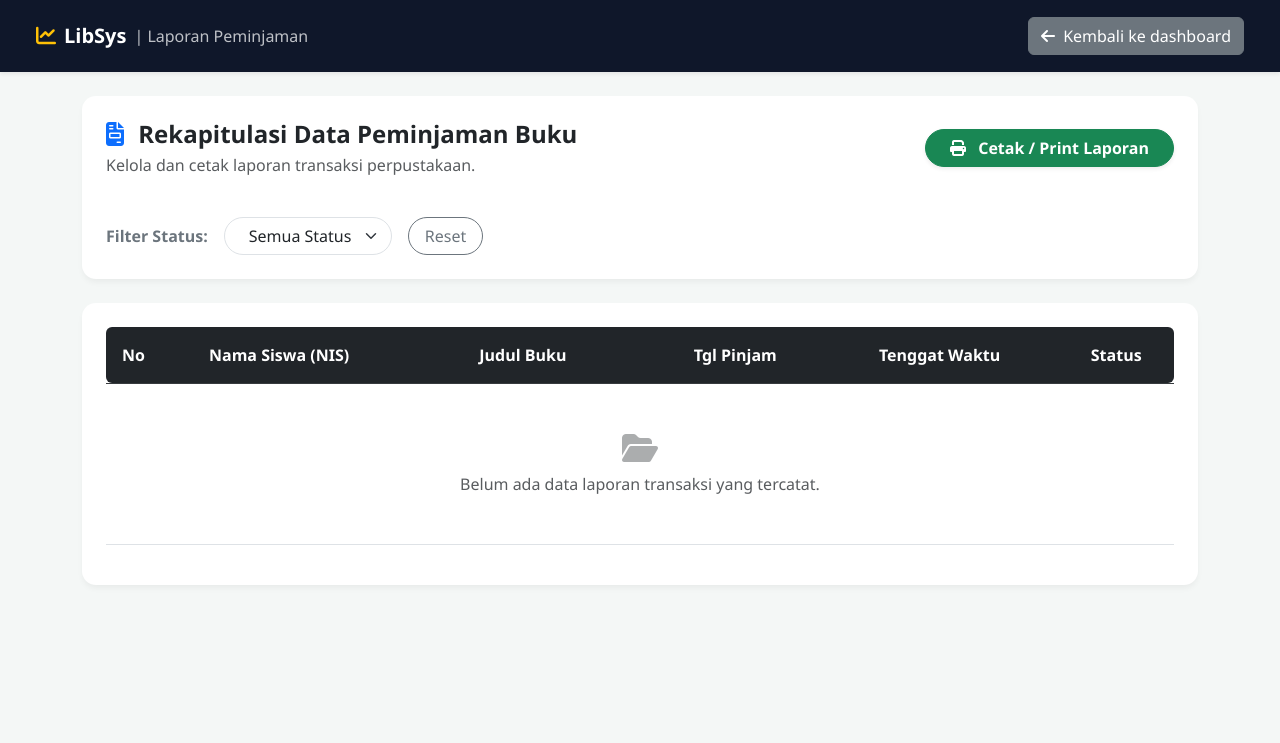
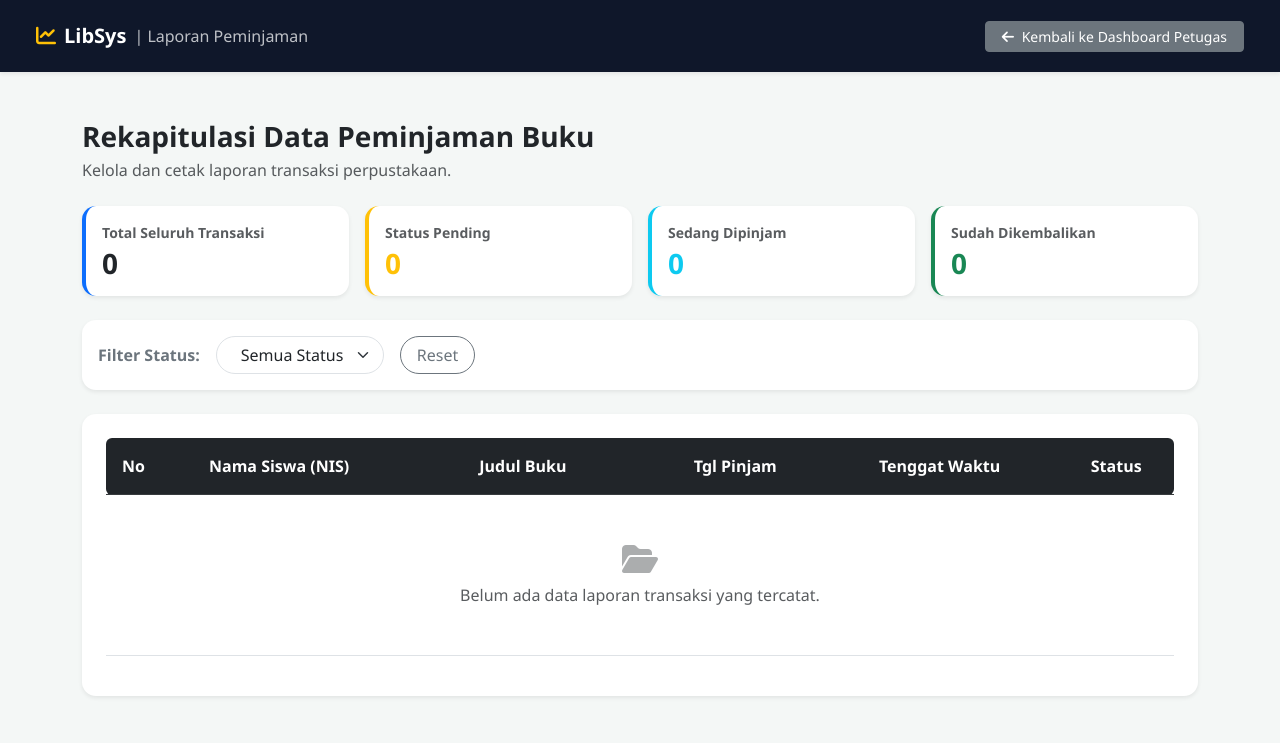
Before and after one commit to vvshareefa3-ship-it/perpustakaan-LibSys, a Laravel app: page /admin/laporan in a window 1280 px wide. Shown: the top 743 px of the page. Run offline with Laravel 9, Linux system fonts and the light colour scheme; the visitor is signed in with stand-in values (Sample User, id 1); data that the repository does not hold is empty.

Commit message:
feat(cr-skkni5): tampilkan kartu statistik agregat dan alert validasi di UI

```diff
--- a/app/Http/Controllers/LaporanController.php
+++ b/app/Http/Controllers/LaporanController.php
@@ -7,22 +7,32 @@ use App\Models\Peminjaman;
 
 class LaporanController extends Controller
 {
-   public function index(Request $request)
+  public function index(Request $request)
 {
     if (auth()->user()->peran == 'SISWA') {
         abort(403, 'Unauthorized action.');
     }
 
+    $totalPeminjaman = Peminjaman::count();
+    $totalDipinjam   = Peminjaman::where('status', 'DIPINJAM')->count();
+    $totalKembali    = Peminjaman::where('status', 'DIKEMBALIKAN')->count();
+    $totalPending    = Peminjaman::where('status', 'PENDING')->count();
+
     $query = Peminjaman::with(['buku', 'siswa']);
 
-    // Tangkap parameter status
     if ($request->has('status') && $request->status != '') {
         $query->where('status', $request->status);
     }
 
     $laporanPeminjaman = $query->latest('id_peminjaman')->get();
 
-    return view('petugas.laporan.index', compact('laporanPeminjaman'));
+    return view('petugas.laporan.index', compact(
+        'laporanPeminjaman',
+        'totalPeminjaman',
+        'totalDipinjam',
+        'totalKembali',
+        'totalPending'
+    ));
 }
 
    public function cetak(Request $request)
--- a/resources/views/petugas/laporan/index.blade.php
+++ b/resources/views/petugas/laporan/index.blade.php
@@ -13,35 +13,69 @@
     </style>
 </head>
 <body>
+    {{-- Navbar Atas --}}
     <nav class="navbar navbar-dark navbar-custom px-4 py-3 shadow-sm">
         <div class="container-fluid">
             <a class="navbar-brand fw-bold d-flex align-items-center gap-2" href="#">
                 <i class="fa-solid fa-chart-line text-warning"></i> LibSys <span class="fs-6 fw-normal text-light opacity-75">| Laporan Peminjaman</span>
             </a>
-            <a href="{{ url()->previous() }}" class="btn btn-secondary">
-                <i class="fa-solid fa-arrow-left me-1"></i> Kembali ke dashboard
+
+            {{-- Tombol Kembali Dinamis Berdasarkan Role --}}
+            <div>
+                @if(auth()->user()->peran == 'ADMIN')
+                    <a href="{{ route('admin.dashboard') }}" class="btn btn-secondary btn-sm px-3">
+                        <i class="fa-solid fa-arrow-left me-1"></i> Kembali ke Dashboard Admin
                     </a>
+                @else
+                    <a href="{{ route('petugas.dashboard') }}" class="btn btn-secondary btn-sm px-3">
+                        <i class="fa-solid fa-arrow-left me-1"></i> Kembali ke Dashboard Petugas
+                    </a>
+                @endif
+            </div>
         </div>
     </nav>
 
-    <div class="container py-4">
-        <div class="card card-custom p-4 mb-4">
-            <div class="d-flex justify-content-between align-items-center flex-wrap gap-3 mb-3">
+    <div class="container py-5">
+
+        {{-- Header Judul Laporan --}}
+        <div class="d-flex justify-content-between align-items-center mb-4">
             <div>
-                    <h4 class="fw-bold text-dark mb-1">
-                        <i class="fa-solid fa-file-invoice text-primary me-2"></i> Rekapitulasi Data Peminjaman Buku
-                    </h4>
+                <h1 class="h3 fw-bold text-dark mb-1">Rekapitulasi Data Peminjaman Buku</h1>
                 <p class="text-muted mb-0">Kelola dan cetak laporan transaksi perpustakaan.</p>
             </div>
-                <div class="d-flex gap-2">
-                    <a href="{{ route('petugas.laporan.cetak', request()->all()) }}" target="_blank" class="btn btn-success fw-semibold px-4 rounded-pill shadow-sm">
-                        <i class="fa-solid fa-print me-2"></i> Cetak / Print Laporan
-                    </a>
+        </div>
+
+        {{-- KARTU STATISTIK REKAPITULASI --}}
+        <div class="row g-3 mb-4">
+            <div class="col-md-3">
+                <div class="card card-custom p-3 border-start border-primary border-4 shadow-sm bg-white">
+                    <span class="text-muted small fw-semibold">Total Seluruh Transaksi</span>
+                    <h3 class="fw-bold text-dark mt-1 mb-0">{{ $totalPeminjaman ?? 0 }}</h3>
+                </div>
+            </div>
+            <div class="col-md-3">
+                <div class="card card-custom p-3 border-start border-warning border-4 shadow-sm bg-white">
+                    <span class="text-muted small fw-semibold">Status Pending</span>
+                    <h3 class="fw-bold text-warning mt-1 mb-0">{{ $totalPending ?? 0 }}</h3>
+                </div>
+            </div>
+            <div class="col-md-3">
+                <div class="card card-custom p-3 border-start border-info border-4 shadow-sm bg-white">
+                    <span class="text-muted small fw-semibold">Sedang Dipinjam</span>
+                    <h3 class="fw-bold text-info mt-1 mb-0">{{ $totalDipinjam ?? 0 }}</h3>
+                </div>
+            </div>
+            <div class="col-md-3">
+                <div class="card card-custom p-3 border-start border-success border-4 shadow-sm bg-white">
+                    <span class="text-muted small fw-semibold">Sudah Dikembalikan</span>
+                    <h3 class="fw-bold text-success mt-1 mb-0">{{ $totalKembali ?? 0 }}</h3>
+                </div>
             </div>
         </div>
 
         {{-- Form Filter Status --}}
-    <div class="row g-3 align-items-center mt-2">
+        <div class="card card-custom p-3 mb-4 shadow-sm bg-white">
+            <div class="row g-3 align-items-center">
                 <div class="col-auto">
                     <label class="fw-semibold text-secondary">Filter Status:</label>
                 </div>
@@ -59,7 +93,8 @@
             </div>
         </div>
 
-        <div class="card card-custom p-4">
+        {{-- Tabel Data Laporan --}}
+        <div class="card card-custom p-4 shadow-sm bg-white">
             <div class="table-responsive">
                 <table class="table table-hover align-middle">
                     <thead class="table-dark">
@@ -91,6 +126,13 @@
                                     @else
                                         <span class="badge bg-success px-3 py-2 rounded-pill">DIKEMBALIKAN</span>
                                     @endif
+
+                                    @if(session('error'))
+                                    <div class="bg-red-100 border-1-4 border-red-600 text-red-800 p-4 mb-4 rounded">
+                                        <strong>Peringatan Validasi:</strong> {{
+                                            session('error') }}
+                                    </div>
+                                    @endif
                                 </td>
                             </tr>
                         @empty
@@ -105,7 +147,9 @@
                 </table>
             </div>
         </div>
+
     </div>
+
     <script src="https://cdn.jsdelivr.net/npm/bootstrap@5.3.0/dist/js/bootstrap.bundle.min.js"></script>
 </body>
 </html>
--- a/routes/web.php
+++ b/routes/web.php
@@ -77,6 +77,7 @@ Route::middleware(['auth'])->group(function () {
     Route::delete('/peminjaman/{id}', [PeminjamanController::class, 'destroy'])->name('peminjaman.destroy');
 
     // Route untuk Laporan Peminjaman (Admin & Petugas)
+    Route::middleware(['auth', 'role:ADMIN, PETUGAS'])->group(function () {
     Route::get('/petugas/laporan', [LaporanController::class, 'index'])->name('petugas.laporan');
     Route::get('/petugas/laporan/cetak', [LaporanController::class, 'cetak'])->name('petugas.laporan.cetak');
     Route::get('/admin/laporan', [LaporanController::class, 'index'])->name('admin.laporan');
@@ -94,3 +95,4 @@ Route::middleware(['auth'])->group(function () {
 });
 });
 });
+});
```
Lines whose indentation alone changed are shown as unchanged.
